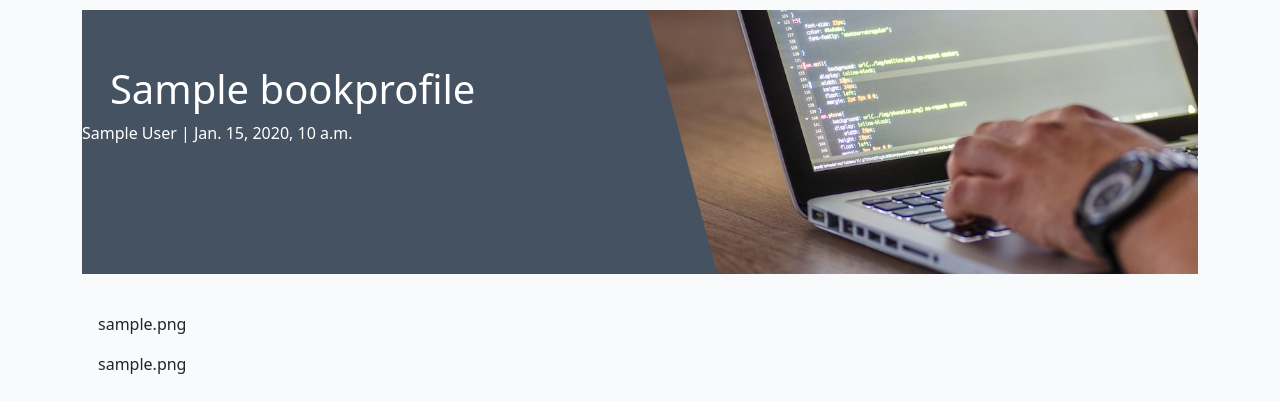
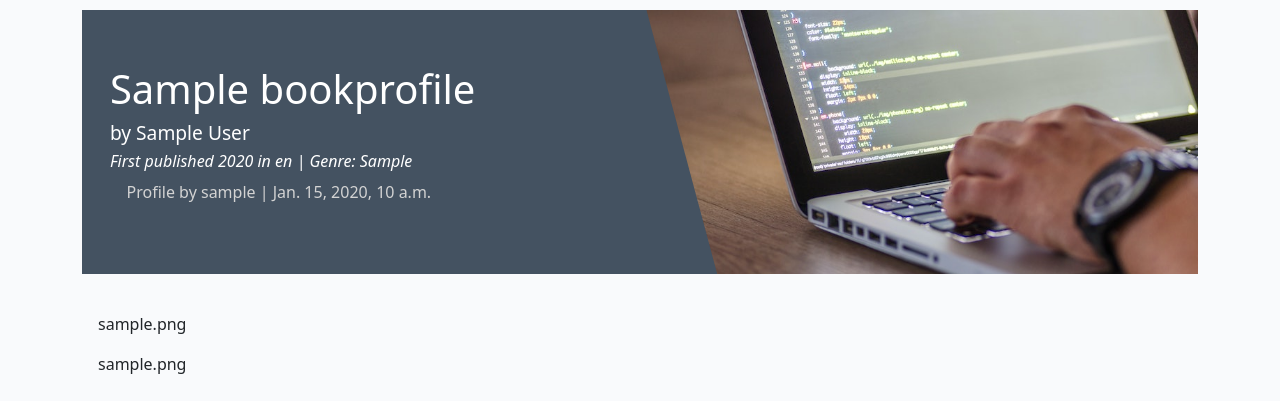
Before and after one commit to Matthieu-Arn/BookwormBurrow, a Django app: a page that uses bibliorat/templates/bibliorat/bookprofile_detail.html in a window 1280 px wide. Shown: the part 60-461 px from the top of the page. Run offline with Django 4.2, Linux system fonts and the light colour scheme; tables that the repository leaves empty hold one stand-in row (values such as "Sample post").

Commit message:
Add year, language and genre to bookprofile_detail

```diff
--- a/bibliorat/templates/bibliorat/bookprofile_detail.html
+++ b/bibliorat/templates/bibliorat/bookprofile_detail.html
@@ -7,8 +7,10 @@
             <div class="col-md-6 masthead-text">
                 <!-- Book title goes in these h1 tags -->
                 <h1 class="bookprofile-title">{{ bookprofile.booktitle }}</h1>
-                <!-- Book author goes before the | the post's created date goes after -->
-                <p class="post-subtitle">{{ bookprofile.authorname }} | {{ bookprofile.created_on }}</p>
+                <h2 class="bookprofile-authorname"> by {{ bookprofile.authorname }}</h2>
+                <h3 class="bookprofile-bookdetails"> First published {{ bookprofile.publicationyear }} in {{ bookprofile.originallanguage }} | Genre: {{ bookprofile.bookgenre }}</h3>
+                <!-- Profile author goes before the | the post's created date goes after -->
+                <p class="bookprofile-subtitle"> &nbsp; &nbsp; Profile by {{ bookprofile.profileauthor }} | {{ bookprofile.created_on }}</p>
             </div>
             <div class="d-none d-md-block col-md-6 masthead-image">
                 <img src="{% static 'images/default.jpg' %}" class="scale" alt="placeholder">
--- a/bibliorat/templates/bibliorat/index.html
+++ b/bibliorat/templates/bibliorat/index.html
@@ -15,7 +15,7 @@
                         <div class="card-body">
                             <div class="image-container">
                                 <div class="image-flash">
-                                    <p class="author">Author: {{ bookprofile.authorname }}</p>
+                                    <p class="author">{{ bookprofile.authorname }}'s</p>
                                 </div>
                             </div>
                             <a href="{% url 'bookprofile_detail' bookprofile.slug %}" class="bookprofile-link">
--- a/static/css/style.css
+++ b/static/css/style.css
@@ -105,6 +105,17 @@ ul li a.page-link {
     color: #E84610;
 }
 
+.bookprofile-authorname {
+    font-size:larger;
+    margin-left: 5%;
+}
+
+.bookprofile-bookdetails {
+    font-size:medium;
+    font-style: italic;
+    margin-left: 5%;
+}
+
 .bookprofile-title {
     margin-top: 10%;
     margin-left: 5%;
```
Also changed, not shown: 1 other file.
